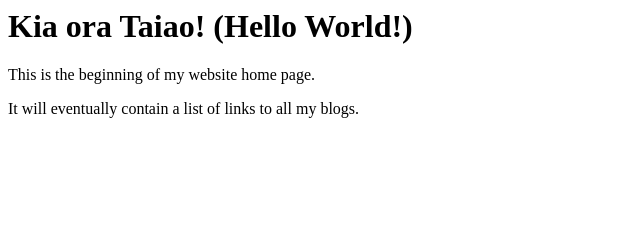
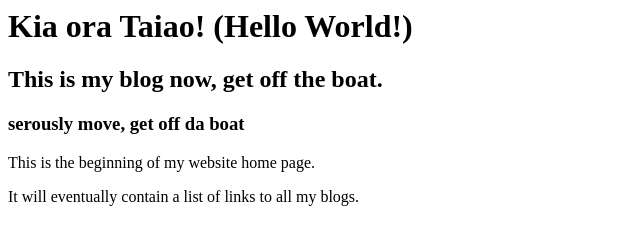
Before and after one commit to dhdaveidhd/dhdaveidhd.github.io, a plain HTML site: page index.html in a window 1280 px wide. Shown: the whole page, without its empty margins (0-640 px from the left). Drawn offline with Linux system fonts and the light colour scheme.

Commit message:
testing blog changes

```diff
--- a/index.html
+++ b/index.html
@@ -3,6 +3,8 @@
     <title>My blog</title>
   <body>
     <h1>Kia ora Taiao! (Hello World!)</h1>
+    <h2>This is my blog now, get off the boat.</h2>
+    <h3>serously move, get off da boat</h3>
     <p> This is the beginning of my website home page.</p>
     <p> It will eventually contain a list of links to all my blogs. </p>
   </body>
```
